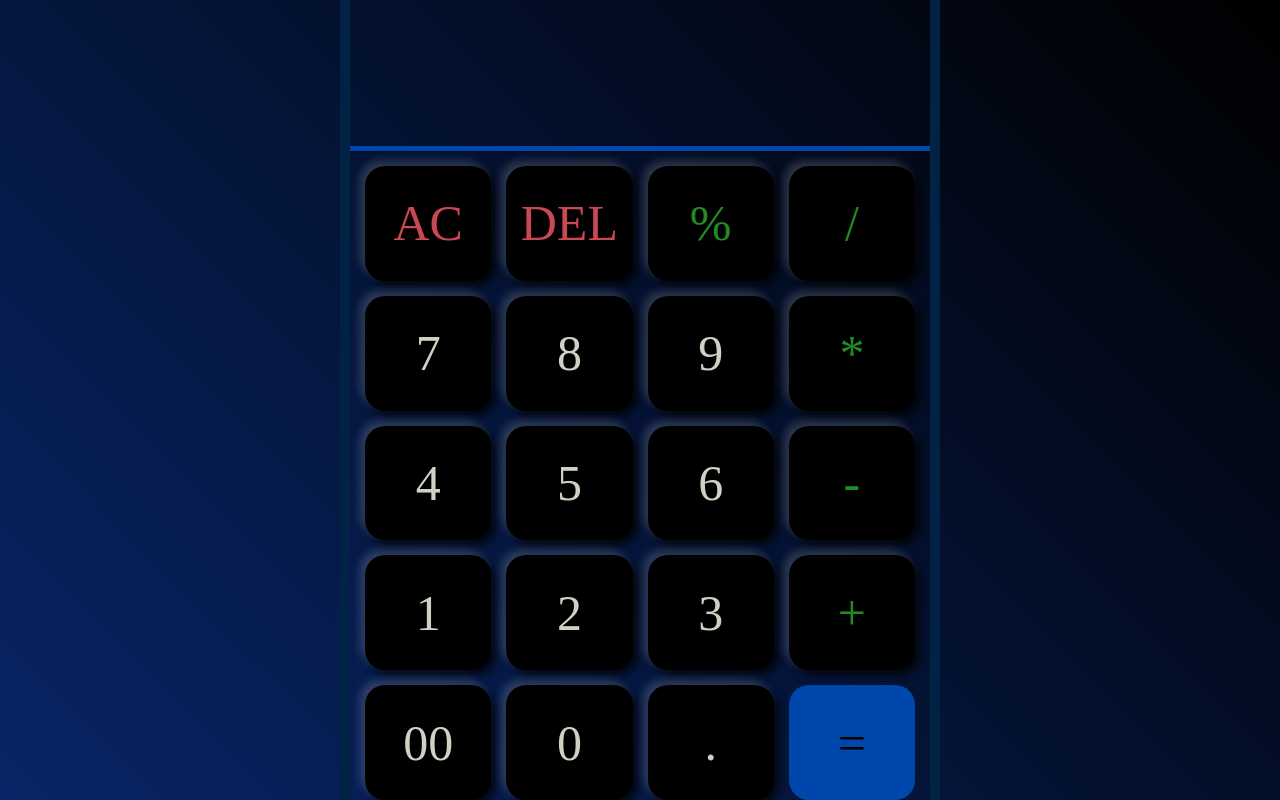
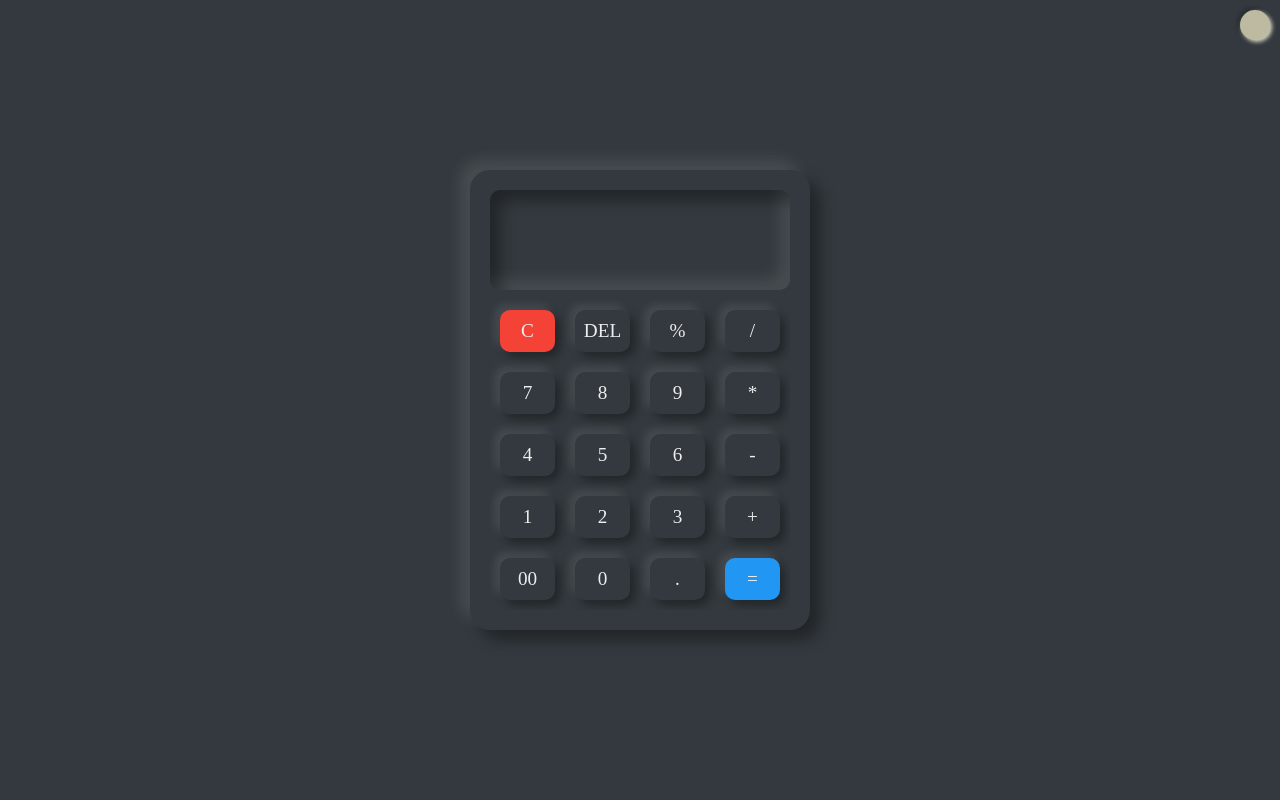
Before and after one commit to OmidProgrammer/Calculator, a plain HTML site: page index.html in a window 1280 px wide. Both pictures are taken after a click on the element "DEL". Drawn offline with Linux system fonts and the light colour scheme.

Commit message:
Add files via upload

```diff
--- a/index.html
+++ b/index.html
@@ -4,36 +4,32 @@
   <title>Calculator</title>
   <link rel="stylesheet" href="style.css" />
   <meta name="viewport" content="width=device-width, initial-scale=1" />
-    <meta charset="utf-8" />
  </head>
  <body>
-    <div class="container">
-      <div class="output">
-        <div class="previous"></div>
-        <div class="opration-symbol"></div>
-        <div class="current"></div>
-      </div>
+  <div class="toggle"></div>
+  <div class="calculator">
+   <div class="output"></div>
    <div class="input">
-        <div class="ac">AC</div>
-        <div class="del">DEL</div>
-        <div class="opration">%</div>
-        <div class="opration">/</div>
-        <div class="number">7</div>
-        <div class="number">8</div>
-        <div class="number">9</div>
-        <div class="opration">*</div>
-        <div class="number">4</div>
-        <div class="number">5</div>
-        <div class="number">6</div>
-        <div class="opration">-</div>
-        <div class="number">1</div>
-        <div class="number">2</div>
-        <div class="number">3</div>
-        <div class="opration">+</div>
-        <div class="number">00</div>
-        <div class="number">0</div>
-        <div class="number">.</div>
-        <div class="equals">=</div>
+    <div>C</div>
+    <div>DEL</div>
+    <div>%</div>
+    <div>/</div>
+    <div>7</div>
+    <div>8</div>
+    <div>9</div>
+    <div>*</div>
+    <div>4</div>
+    <div>5</div>
+    <div>6</div>
+    <div>-</div>
+    <div>1</div>
+    <div>2</div>
+    <div>3</div>
+    <div>+</div>
+    <div>00</div>
+    <div>0</div>
+    <div>.</div>
+    <div>=</div>
    </div>
   </div>
  </body>
--- a/script.js
+++ b/script.js
@@ -1,97 +1,47 @@
-const allKeys = document.querySelectorAll(".input > div")
-const previous = document.querySelector(".previous")
-const oprationSymbol = document.querySelector(".opration-symbol")
-const current = document.querySelector(".current")
-const allNumbers = document.querySelectorAll(".number")
-const allOprations = document.querySelectorAll(".opration")
-const AC = document.querySelector(".ac")
-const del = document.querySelector(".del")
-const equals = document.querySelector(".equals")
+const toggle = document.querySelector(".toggle")
+const output = document.querySelector(".output")
+const btns = document.querySelectorAll(".input > div")
+const alldivs = document.querySelectorAll("div")
 
-class Calculator {
-  constructor(previous, current, oprationEl) {
-    this.previous = previous
-    this.current = current
-    this.oprationEl = oprationEl
-    this.clear()
-  }
+const oprations = ["%", "/", "*", "-", "+"]
 
-  clear() {
-    this.previousNumber = ""
-    this.opration = undefined
-    this.currentNumber = ""
-    this.oprationDone = false
-    this.update()
-  }
-
-  delete() {
-    if (this.currentNumber) this.currentNumber = this.currentNumber.toString().slice(0, -1)
-    this.update()
-  }
-
-  appendNumber(number) {
-    if (this.oprationDone) {
-      this.currentNumber = number
-      this.oprationDone = false
-    } else {
-      this.currentNumber += number
-    }
-    this.update()
-  }
-
-  chooseOpration(opration) {
-    if (!this.currentNumber) return
-    if (this.previousNumber) this.compute()
-
-    this.opration = opration
-    this.previousNumber = this.currentNumber
-    this.currentNumber = ""
-    this.update()
-  }
-
-  compute() {
-    const cur = parseFloat(this.currentNumber)
-    const pre = parseFloat(this.previousNumber)
-    switch (this.opration) {
-      case "%":
-        this.currentNumber = pre % cur
-        break
-      case "/":
-        this.currentNumber = pre / cur
-        break
-      case "*":
-        this.currentNumber = pre * cur
-        break
-      case "-":
-        this.currentNumber = pre - cur
-        break
-      case "+":
-        this.currentNumber = pre + cur
-        break
-    }
-    this.previousNumber = ""
-    this.opration = undefined
-    this.oprationDone = true
-    this.update()
-  }
-
-  update() {
-    this.oprationEl.innerHTML = this.opration || " "
-    this.previous.innerHTML = this.previousNumber
-    this.current.innerHTML = " " + this.currentNumber
-  }
+const isTouchDevice = () => {
+ try {
+  document.createEvent("TouchEvent")
+  return true
+ } catch {
+  return false
+ }
 }
 
-const calculator = new Calculator(previous, current, oprationSymbol)
+let nan = false
 
-allKeys.forEach((key) => {
-  key.onclick = () => {
-    key.classList.add("whenClick")
-    setTimeout(() => key.classList.remove("whenClick"), 200)
-    if (key.classList.contains("ac")) calculator.clear()
-    if (key.classList.contains("del")) calculator.delete()
-    if (key.classList.contains("number")) calculator.appendNumber(key.innerHTML)
-    if (key.classList.contains("equals")) calculator.compute()
-    if (key.classList.contains("opration")) calculator.chooseOpration(key.innerHTML)
-  }
-})
+document.addEventListener("keydown", (e) => compute(e.key))
+for (let i = 0; i < btns.length; i++) btns[i].onclick = () => compute(btns[i].innerHTML)
+if (isTouchDevice()) alldivs.forEach((div) => (div.style.cursor = "unset"))
+
+function compute(condition) {
+ if (nan) output.innerHTML = ""
+ for (let i = 0; i < 10; i++) if (condition === `${i}`) output.innerHTML += i
+ for (let i in oprations) {
+  if (output.innerHTML !== "" && condition === oprations[i] && !oprations.some((opration) => output.innerHTML.includes(opration)))
+   output.innerHTML += oprations[i]
+ }
+ if (condition === "C" || condition === "c") output.innerHTML = ""
+ else if (condition === "00") output.innerHTML += "00"
+ else if (condition === "." && !output.innerHTML.includes(".")) output.innerHTML += "."
+ else if (condition === "l") document.body.classList.add("light")
+ else if (condition === "d") document.body.classList.remove("light")
+ else if ((condition === "=" || condition === "Enter") && output.innerHTML != "") output.innerHTML = eval(output.innerHTML)
+ else if (condition === "DEL" || condition === "Backspace") output.innerHTML = output.innerHTML.toString().slice(0, -1)
+ if (output.innerHTML === "NaN") {
+  output.innerHTML = "Not a Number"
+  output.style.justifyContent = "center"
+  nan = true
+ } else {
+  output.style.justifyContent = "flex-end"
+  nan = false
+ }
+}
+
+toggle.onclick = () => document.body.classList.toggle("light")
--- a/style.css
+++ b/style.css
@@ -1,93 +1,127 @@
 * {
  padding: 0;
  margin: 0;
+ overflow: hidden;
  box-sizing: border-box;
-  overflow: hidden;
  user-select: none;
+ transition: background 1s ease-in-out;
 }
 :root {
-  --main-color: #e2b714;
-  --caret-color: #e2b714;
-  --sub-color: #646669;
-  --sub-alt-color: #2c2e31;
-  --text-color: #d1d0c5;
-  --error-color: #ca4754;
-  --error-extra-color: #7e2a33;
-  --colorful-error-color: #ca4754;
-  --colorful-error-extra-color: #7e2a33;
-  --green: #228b22;
-  --medium-size: 50px;
-  --calculator-width: 600px;
-  --calculator-height: 850px;
+ --dark-background: #33393e;
+ --dark-dark-shadow: rgba(0, 0, 0, 0.35);
+ --dark-light-shadow: rgba(255, 255, 255, 0.1);
+ --dark-color: #eee;
+
+ --light-background: #beb9a1;
+ --light-dark-shadow: rgba(0, 0, 0, 0.3);
+ --light-light-shadow: #dedac6;
+ --light-color: #333;
+
+ --AC: #f44336;
+ --equal: #2196f3;
 }
 body {
  width: 100vw;
-  height: 100dvh;
-  background: linear-gradient(45deg, #082567, black);
-  color: var(--text-color);
-  font-size: var(--medium-size);
+ height: 100vh;
+ background: var(--dark-background);
  display: flex;
  justify-content: center;
  align-items: center;
 }
-.container {
-  width: var(--calculator-width);
-  height: var(--calculator-height);
-  border: 10px solid #002244;
-  border-radius: 10px;
+.light {
+ background: var(--light-background);
+}
+.light .toggle {
+ background: var(--dark-background);
+ box-shadow: 2px 2px 4px var(--dark-light-shadow), -2px -2px 4px var(--dark-dark-shadow);
+}
+.light .toggle:active {
+ box-shadow: inset 2px 2px 4px var(--dark-light-shadow), inset -2px -2px 4px var(--dark-dark-shadow);
+}
+.light .calculator {
+ background: var(--light-background);
+ box-shadow: 10px 10px 15px var(--light-dark-shadow), -10px -10px 15px var(--light-light-shadow);
+}
+.light .output {
+ background: var(--light-background);
+ color: var(--equal);
+ box-shadow: inset 10px 10px 15px var(--light-dark-shadow), inset -10px -10px 15px var(--light-light-shadow);
+}
+.light .input > div {
+ color: var(--light-color);
+ box-shadow: 5px 5px 10px var(--light-dark-shadow), -5px -5px 10px var(--light-light-shadow);
+}
+.light .input > div:active {
+ box-shadow: inset 5px 5px 10px var(--light-dark-shadow), inset -5px -5px 10px var(--light-light-shadow);
+}
+.light .input > div:first-child:active,
+.light .input > div:last-child:active {
+ box-shadow: inset 5px 5px 10px var(--light-dark-shadow), inset -5px -5px 10px var(--dark-light-shadow) !important;
+}
+.toggle {
+ width: 30px;
+ height: 30px;
+ background: var(--light-background);
+ border-radius: 50%;
+ position: absolute;
+ top: 10px;
+ right: 10px;
+ box-shadow: 2px 2px 4px var(--light-light-shadow), -2px -2px 4px var(--light-dark-shadow);
+ cursor: pointer;
+}
+.toggle:active {
+ box-shadow: inset 2px 2px 4px var(--light-dark-shadow), inset -2px -2px 4px var(--light-light-shadow);
+}
+.calculator {
+ width: 340px;
+ background: var(--dark-background);
+ border-radius: 20px;
+ padding: 20px;
+ box-shadow: 10px 10px 15px var(--dark-dark-shadow), -10px -10px 15px var(--dark-light-shadow);
 }
 .output {
  width: 100%;
-  height: 20%;
-  border-bottom: 5px solid #0047ab;
-  padding: 10px;
+ height: 100px;
+ background: var(--dark-background);
+ color: var(--dark-color);
+ font-size: 2em;
+ font-weight: 500;
+ border-radius: 10px;
+ padding: 0 20px;
+ margin-bottom: 10px;
+ box-shadow: inset 10px 10px 15px var(--dark-dark-shadow), inset -10px -10px 15px var(--dark-light-shadow);
  display: flex;
  justify-content: flex-end;
  align-items: center;
 }
-.opration-symbol {
-  margin: 0 5px;
-}
 .input {
-  width: 100%;
-  height: 80%;
-  padding: 15px;
  display: grid;
  grid-template-columns: repeat(4, 1fr);
-  grid-template-rows: repeat(5, 1fr);
-  gap: 15px;
 }
 .input > div {
-  background: black;
-  border-radius: 20px;
-  box-shadow: -5px -5px 10px rgba(225, 225, 225, 0.2), 5px 5px 10px rgba(0, 0, 0, 0.8);
+ color: var(--dark-color);
+ font-size: 1.2em;
+ border-radius: 10px;
+ padding: 10px;
+ margin: 10px;
+ box-shadow: 5px 5px 10px var(--dark-dark-shadow), -5px -5px 10px var(--dark-light-shadow);
  display: flex;
  justify-content: center;
  align-items: center;
+ cursor: pointer;
 }
-.del,
-.ac {
-  color: var(--error-color);
+.input > div:active {
+ box-shadow: inset 5px 5px 10px var(--dark-dark-shadow), inset -5px -5px 10px var(--dark-light-shadow);
 }
-.opration {
-  color: var(--green);
+.input > div:first-child {
+ background: var(--AC);
+ color: var(--dark-color);
 }
-.equals {
-  background: #0047ab !important;
-  color: black;
-  box-shadow: none !important;
+.input > div:last-child {
+ background: var(--equal);
+ color: var(--dark-color);
 }
-.whenClick {
-  animation: whenClick 200ms linear;
+.input > div:first-child:active,
+.input > div:last-child:active {
+ box-shadow: inset 5px 5px 10px var(--dark-dark-shadow), inset -5px -5px 10px var(--dark-light-shadow) !important;
 }
-@keyframes whenClick {
-  0% {
-    transform: scale(1);
-  }
-  50% {
-    transform: scale(0.9);
-  }
-  100% {
-    transform: scale(1);
-  }
-}
```
Lines whose indentation alone changed are shown as unchanged.
